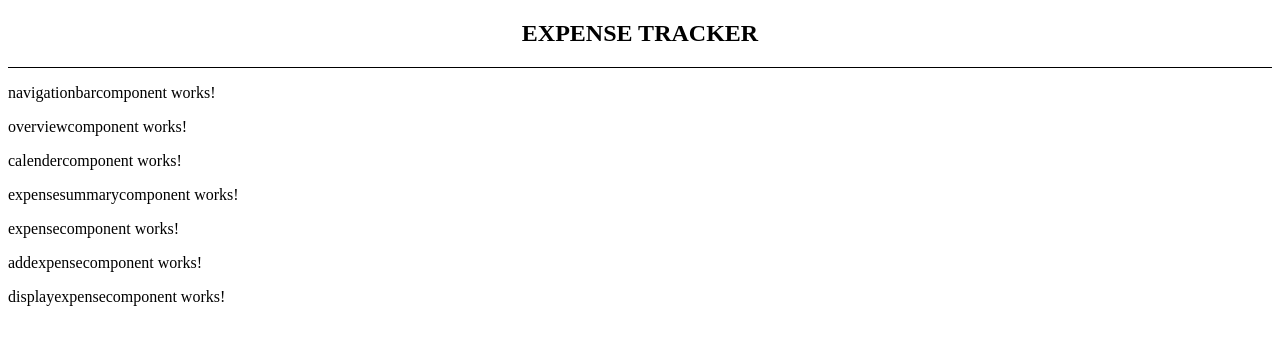
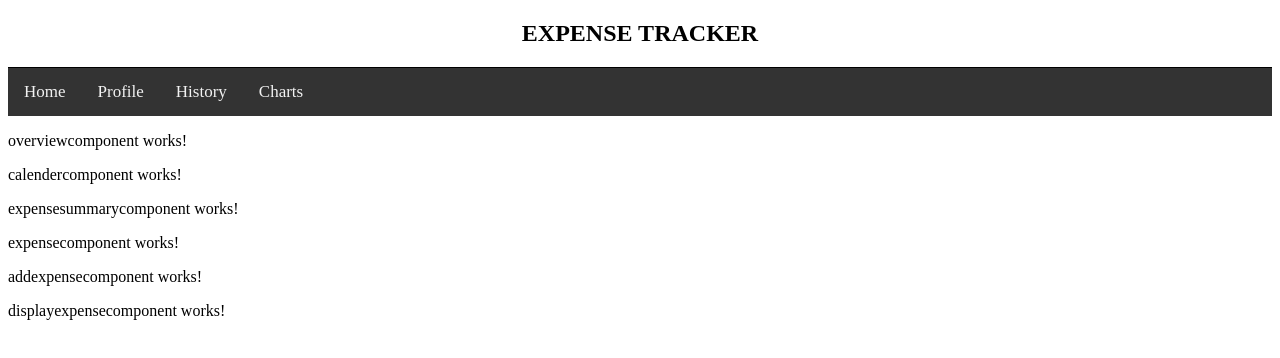
Before and after one commit to fiercearyan/expense-tracker, an Angular app in the folder expense-tracker/: page / in a window 1280 px wide. Shown: the top 358 px of the page. Built offline with nearby package versions, Linux system fonts and the light colour scheme.

Commit message:
Added basic navbar

```diff
--- a/expense-tracker/src/app/navigationbarcomponent/navigationbarcomponent.component.css
+++ b/expense-tracker/src/app/navigationbarcomponent/navigationbarcomponent.component.css
@@ -0,0 +1,25 @@
+.nav-bar {
+    background-color: #333;
+    overflow: hidden;
+    align-items: center;
+    justify-content: space-between;
+}
+
+.nav-bar a {
+    float: left;
+    color: #f2f2f2;
+    text-align: center;
+    padding: 14px 16px;
+    text-decoration: none;
+    font-size: 17px;
+}
+
+.nav-bar a:hover {
+    background-color: #126753;
+    color: black;
+}
+
+.nav-bar a.active {
+    background-color: #04AA6D;
+    color: white;
+}
--- a/expense-tracker/src/app/navigationbarcomponent/navigationbarcomponent.component.html
+++ b/expense-tracker/src/app/navigationbarcomponent/navigationbarcomponent.component.html
@@ -1 +1,6 @@
-<p>navigationbarcomponent works!</p>
+<div class="nav-bar">
+    <a href="">Home</a>
+    <a href="">Profile</a>
+    <a href="">History</a>
+    <a href="">Charts</a>
+</div>
```
